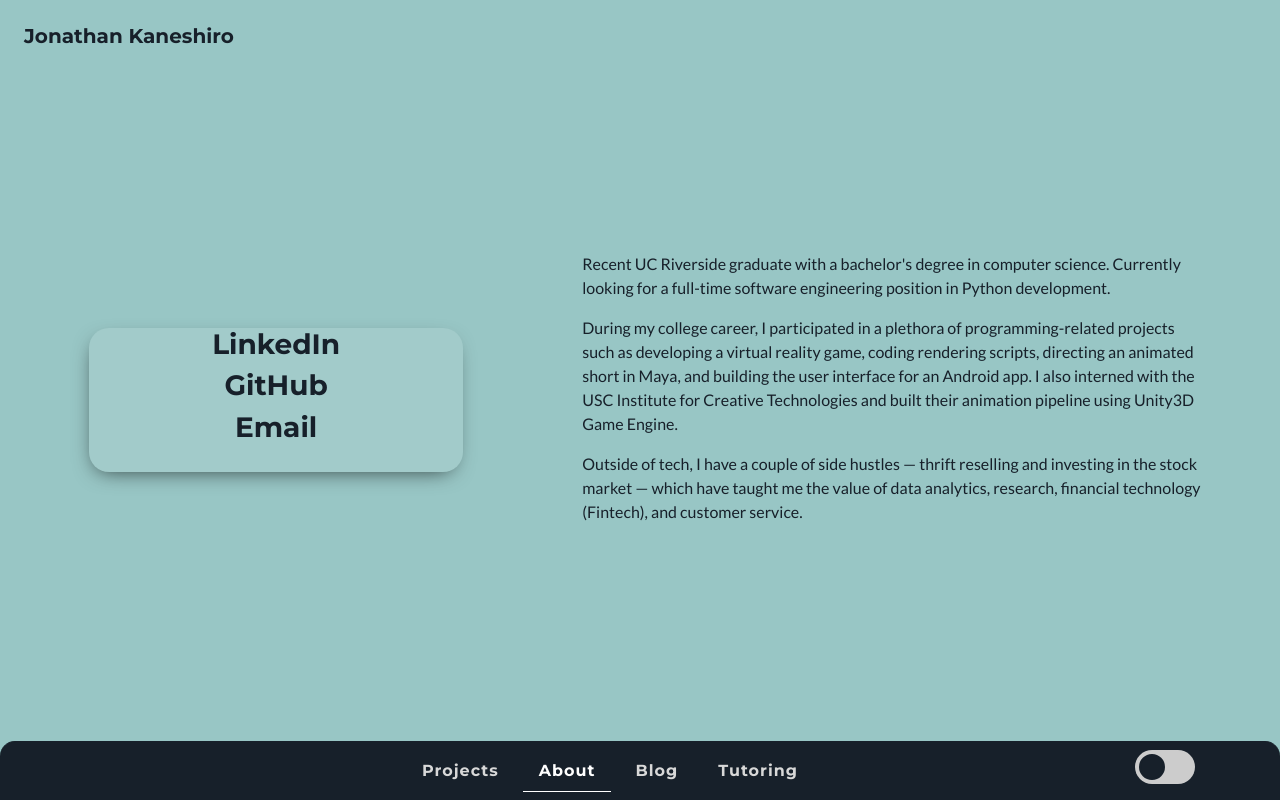
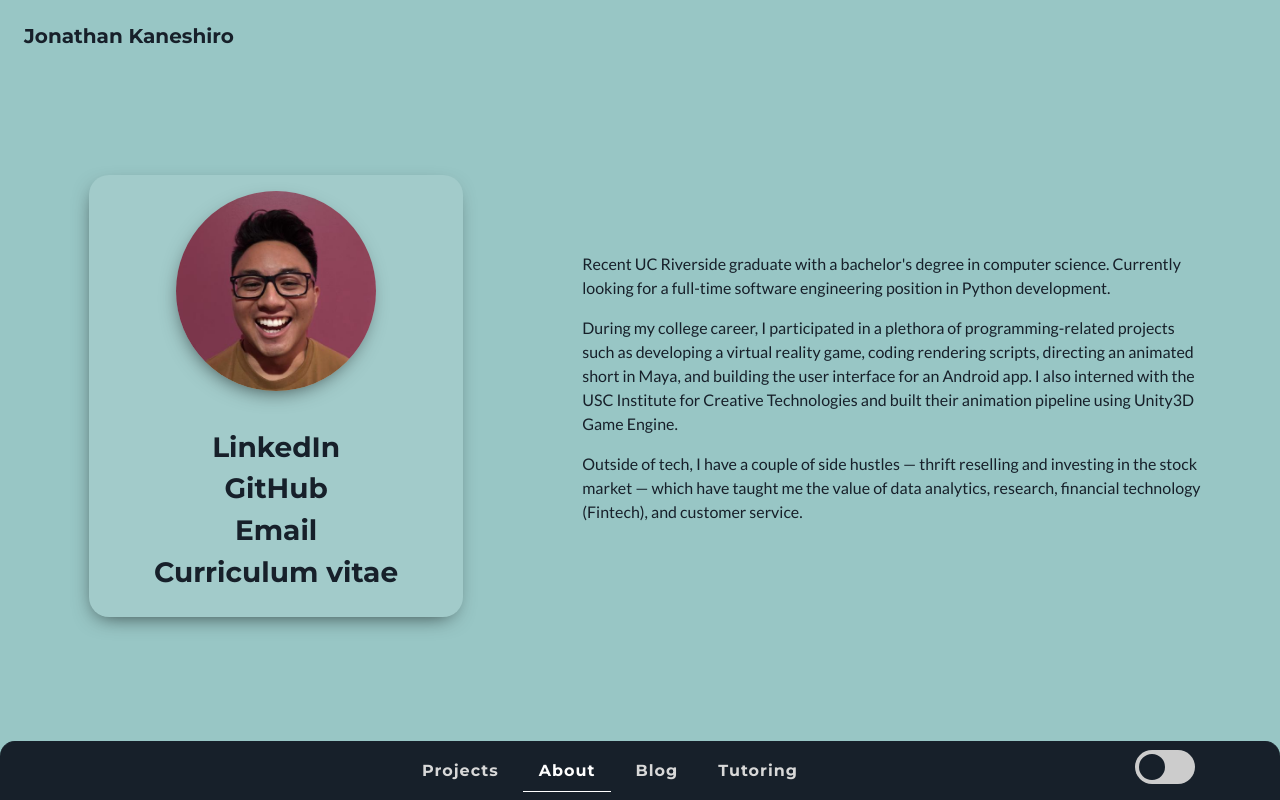
Before and after one commit to jkane002/jkane002_v2, a Django app: page /about/ in a window 1280 px wide. Run offline with Django 3.2, Linux system fonts and the light colour scheme; some libraries are stand-ins or nearby versions.

Commit message:
Added static links and collected static

```diff
--- a/base/templates/base/about.html
+++ b/base/templates/base/about.html
@@ -1,4 +1,5 @@
 {% extends 'base/index.html' %}
+{% load static %}
 {% block content %}
 
 <!-- About Section -->
@@ -6,6 +7,7 @@
     <div class="col-lg-4 ml-auto text-center text-white">
         <div class="about-links pb-1 m-3">
             <!-- TODO: Take out from gitignore when in production -->
+            <img src="{% static 'images/me.jpeg' %}" alt="my face" class="rounded-circle m-3" id="me-img">
             <ul class="no-bullets m-4">
                 <li>
                     <h3> <a href="https://www.linkedin.com/in/jkaneshiro" target="blank"> LinkedIn</a></h3>
@@ -15,6 +17,10 @@
                 </li>
                 <li>
                     <h3><a href="mailto:jkaneshiro97@gmail.com?Subject=Hello%20Again" target="blank"> Email</a>
+                    </h3>
+                </li>
+                <li>
+                    <h3><a href="{% static 'files/JonathanKaneshiro_Resume.pdf' %}" target="blank"> Curriculum vitae</a>
                     </h3>
                 </li>
             </ul>
```
Also changed, not shown: 5 other files.
